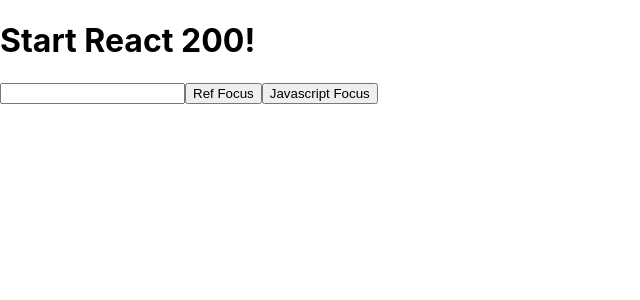
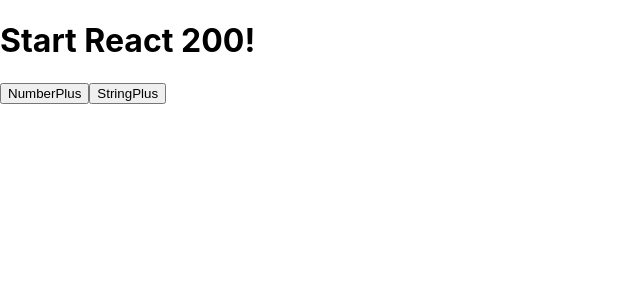
Before and after one commit to prsn-ts/react200, a React (Create React App) app: page / in a window 1280 px wide. Shown: the top 300 px of the page, without its empty margins (0-640 px from the left). Built offline with nearby package versions, Linux system fonts and the light colour scheme.

Commit message:
커링(Currying) 함수 구현하기(중급 074)

```diff
--- a/src/App.js
+++ b/src/App.js
@@ -1,11 +1,11 @@
 import React from 'react';
-import ReactRef from './R073_ReactRef'
+import Currying from './R074_ReactCurrying'
 
 function App() {
   return (
     <div>
       <h1>Start React 200!</h1>
-      <ReactRef/>
+      <Currying/>
     </div>
   );
 }
--- /dev/null
+++ b/src/R074_ReactCurrying.js
@@ -0,0 +1,31 @@
+import React, { Component } from 'react';
+
+class R074_ReactCurrying extends Component {
+
+    plusNumOrString(c, d) {
+        return c + d;
+    }
+
+    PlusFunc1(a) {
+        return function(b) {
+            return this.plusNumOrString(a, b)
+        }.bind(this);
+    }
+
+    PlusFunc2 = a => b => this.plusNumOrString(a, b)
+
+    PlusFunc(a) {
+        return this.PlusFunc1(a)(200)
+    }
+
+    render() {
+        return (
+            <>
+                <input type='button' value='NumberPlus' onClick={e => alert(this.PlusFunc(100))} />
+                <input type='button' value='StringPlus' onClick={e => alert(this.PlusFunc('react'))} />
+            </>
+        )
+    }
+}
+
+export default R074_ReactCurrying;
```
